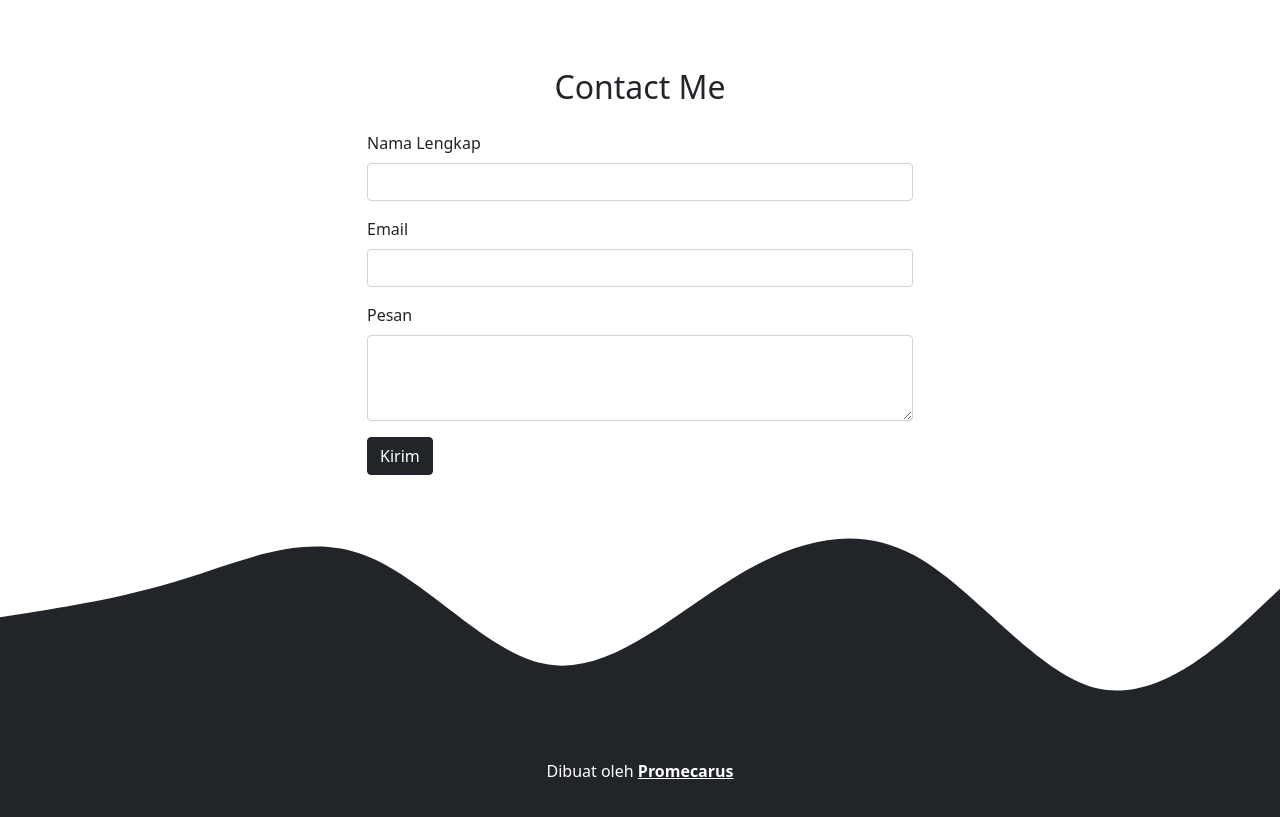
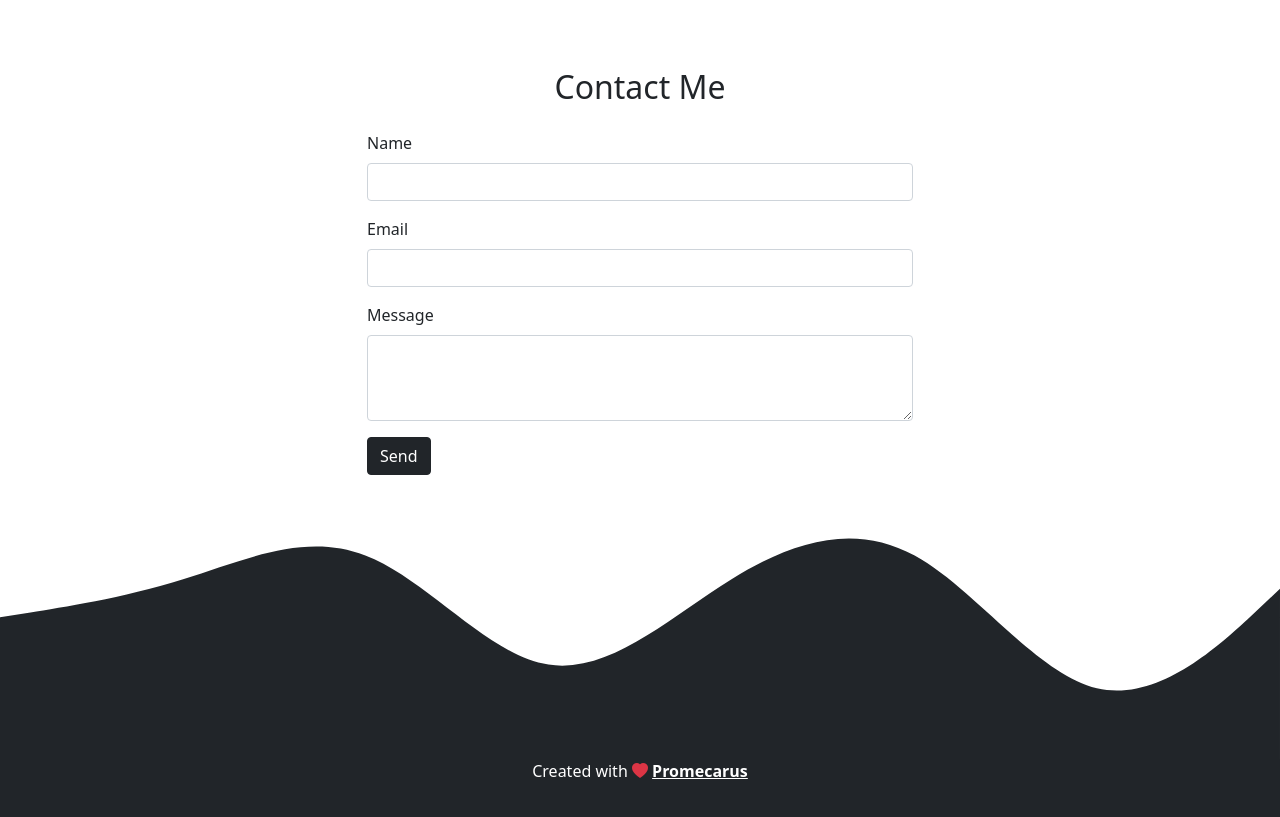
Before and after one commit to promecarus/promecarus.github.io, a plain HTML site: page index.html in a window 1280 px wide. Shown: the part 2600-3417 px from the top of the page. Drawn offline with nearby package versions, Linux system fonts and the light colour scheme.

Commit message:
diinggriskan dan nambah ikon love

```diff
--- a/index.html
+++ b/index.html
@@ -144,7 +144,7 @@
                 <div class="col-md-6">
                     <form>
                         <div class="mb-3">
-                            <label for="name" class="form-label">Nama Lengkap</label>
+                            <label for="name" class="form-label">Name</label>
                             <input type="text" class="form-control" id="name" aria-describedby="name" />
                         </div>
                         <div class="mb-3">
@@ -152,10 +152,10 @@
                             <input type="email" class="form-control" id="email" aria-describedby="email" />
                         </div>
                         <div class="mb-3">
-                            <label for="pesan" class="form-label">Pesan</label>
-                            <textarea class="form-control" id="pesan" rows="3"></textarea>
+                            <label for="message" class="form-label">Message</label>
+                            <textarea class="form-control" id="message" rows="3"></textarea>
                         </div>
-                        <button type="submit" class="btn btn-dark">Kirim</button>
+                        <button type="submit" class="btn btn-dark">Send</button>
                     </form>
                 </div>
             </div>
@@ -170,7 +170,7 @@
     </section>
     <!-- Footer -->
     <footer class="bg-dark text-white text-center pb-5">
-        <p>Dibuat oleh <a href="https://twitter.com/promecarus" class="text-white fw-bold">Promecarus</a></p>
+        <p>Created with <i class="bi bi-heart-fill text-danger"></i> <a href="https://twitter.com/promecarus" class="text-white fw-bold">Promecarus</a></p>
     </footer>
     <script src="https://cdn.jsdelivr.net/npm/bootstrap@5.0.2/dist/js/bootstrap.bundle.min.js" integrity="sha384-MrcW6ZMFYlzcLA8Nl+NtUVF0sA7MsXsP1UyJoMp4YLEuNSfAP+JcXn/tWtIaxVXM" crossorigin="anonymous"></script>
 </body>
```
